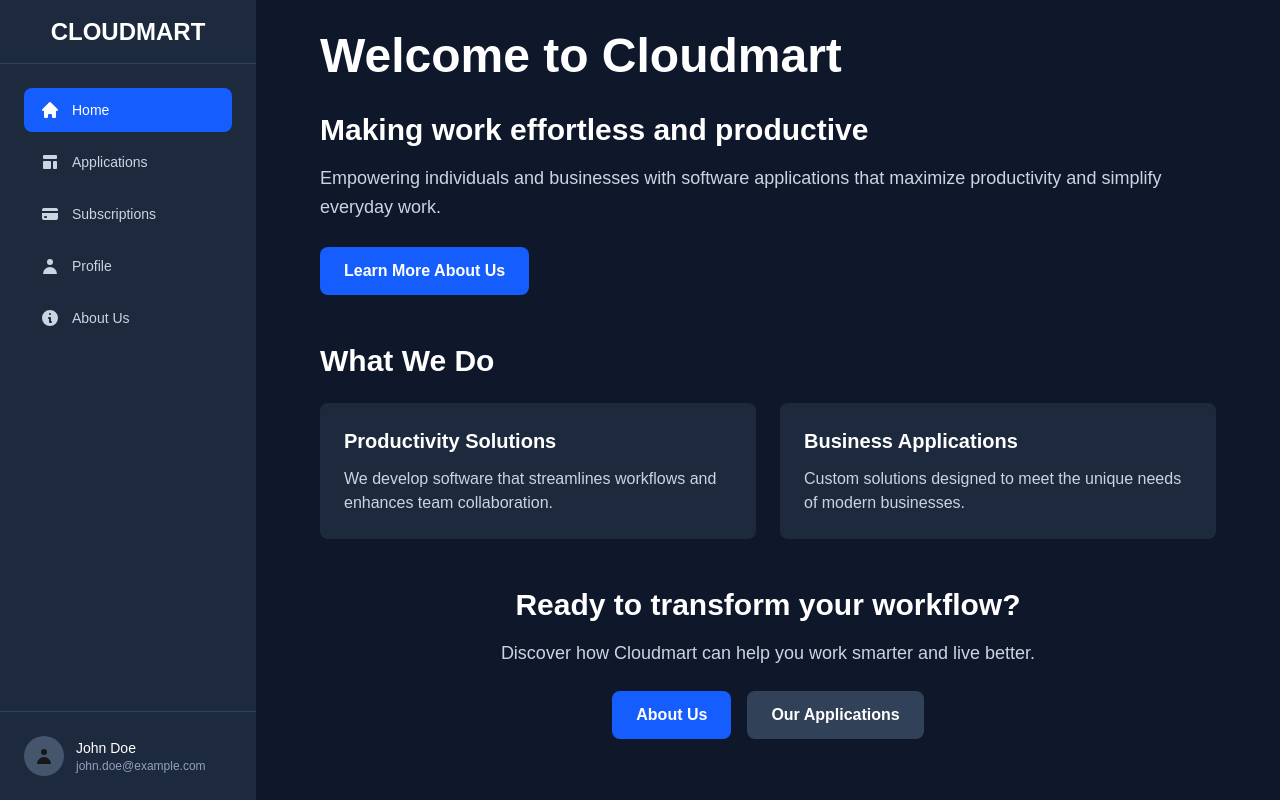
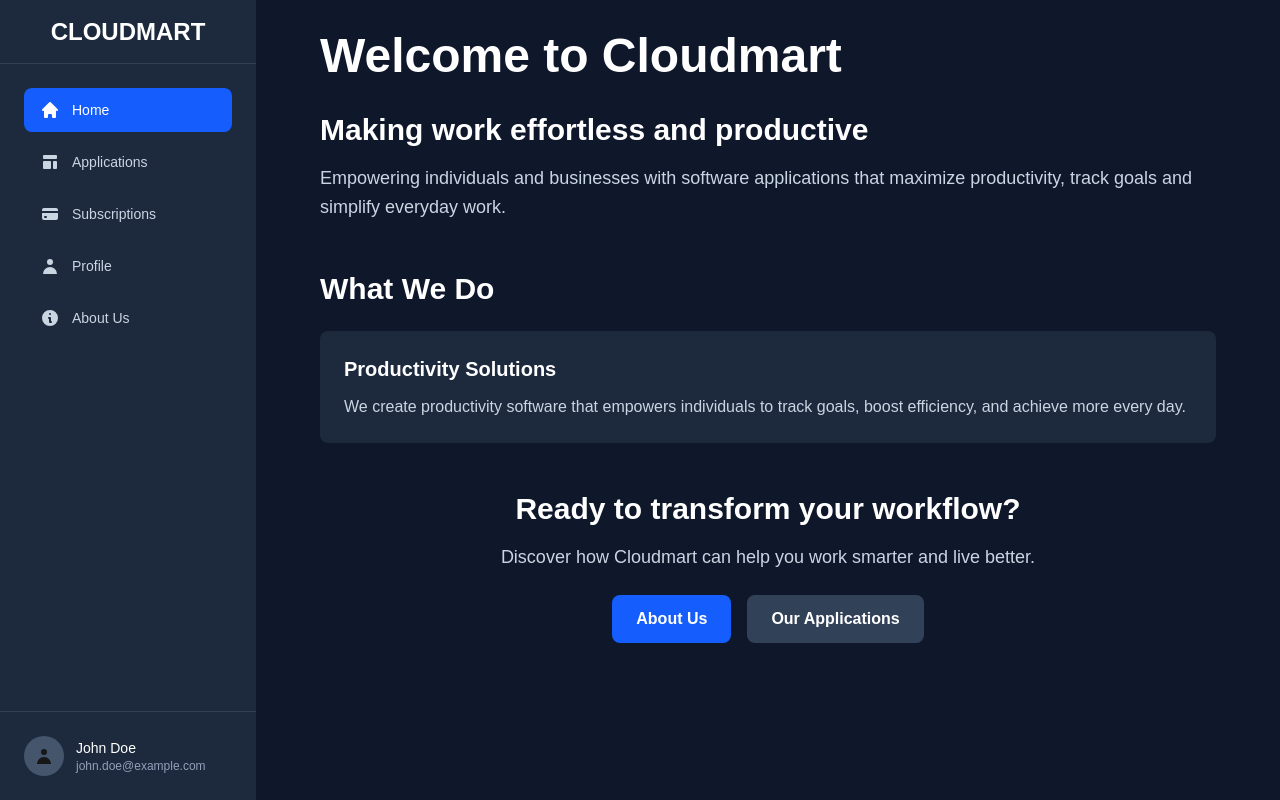
Before and after one commit to pks9862728888/cloudmart, a Next.js app in the folder frontend/: page / in a window 1280 px wide. Built offline with nearby package versions, Linux system fonts and the light colour scheme.

Commit message:
Updated workding for seo

```diff
--- a/frontend/src/app/page.tsx
+++ b/frontend/src/app/page.tsx
@@ -15,14 +15,8 @@ export default function Home() {
             Making work effortless and productive
           </h2>
           <p className="text-lg text-slate-300 leading-relaxed mb-6">
-            Empowering individuals and businesses with software applications that maximize productivity and simplify everyday work.
+            Empowering individuals and businesses with software applications that maximize productivity, track goals and simplify everyday work.
           </p>
-          <Link
-            href="/about"
-            className="inline-block bg-blue-600 hover:bg-blue-700 text-white font-semibold py-3 px-6 rounded-lg transition-colors"
-          >
-            Learn More About Us
-          </Link>
         </section>
 
         {/* Quick Overview */}
@@ -30,17 +24,11 @@ export default function Home() {
           <h2 className="text-2xl lg:text-3xl font-bold text-white mb-6">
             What We Do
           </h2>
-          <div className="grid md:grid-cols-2 gap-6">
+          <div className="grid gap-6">
             <div className="bg-slate-800 p-6 rounded-lg">
               <h3 className="text-xl font-semibold text-white mb-3">Productivity Solutions</h3>
               <p className="text-slate-300">
-                We develop software that streamlines workflows and enhances team collaboration.
-              </p>
-            </div>
-            <div className="bg-slate-800 p-6 rounded-lg">
-              <h3 className="text-xl font-semibold text-white mb-3">Business Applications</h3>
-              <p className="text-slate-300">
-                Custom solutions designed to meet the unique needs of modern businesses.
+                We create productivity software that empowers individuals to track goals, boost efficiency, and achieve more every day.
               </p>
             </div>
           </div>
```
